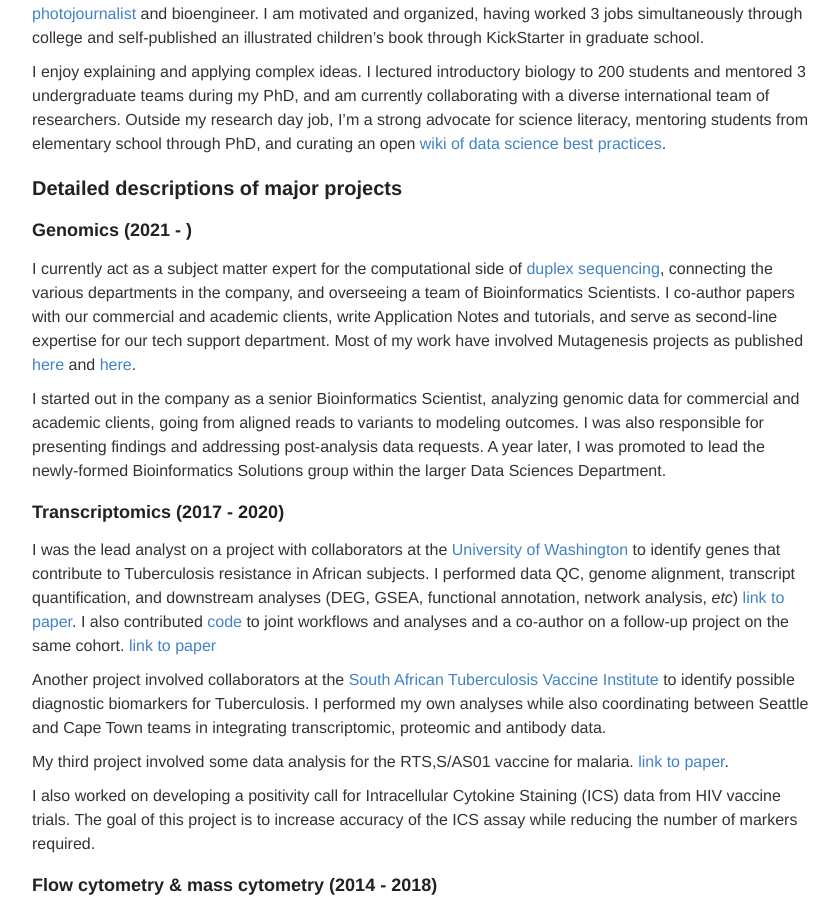
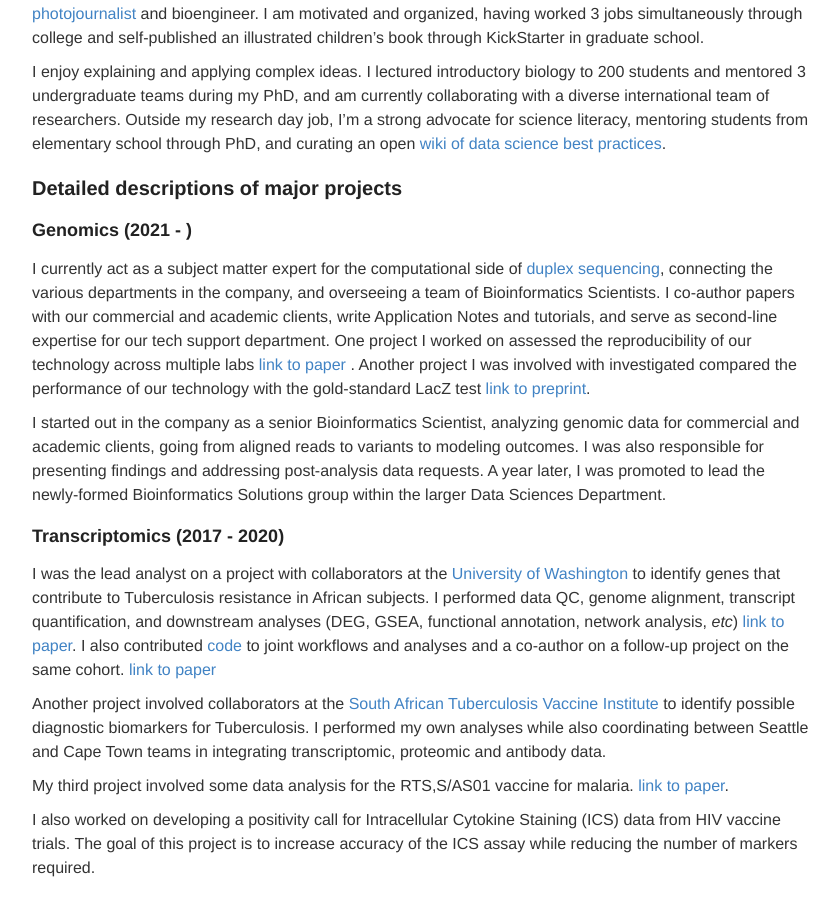
Before and after one commit to ptvan/ptvan.github.io, a Jekyll site: the page built from research.md, in a window 1280 px wide and 900 px high, scrolled down 452 px. Shown: the whole window, without its empty margins (218-1057 px from the left). Built offline with Jekyll 4.4.1, drawn with Linux system fonts in a browser that asks for light colours.

Commit message:
updated research

```diff
--- a/research.md
+++ b/research.md
@@ -19,7 +19,8 @@ I enjoy explaining and applying complex ideas. I lectured introductory biology t
 ### Genomics (2021 - )
 
 I currently act as a subject matter expert for the computational side of [duplex sequencing](https://twinstrandbio.com/technology/), connecting the various departments in the company, and overseeing a team of Bioinformatics Scientists. I co-author papers with our commercial and academic clients, write Application Notes and tutorials, and serve as second-line
-expertise for our tech support department. Most of my work have involved Mutagenesis projects  as published [here](https://www.sciencedirect.com/science/article/abs/pii/S1383571823000670) and [here](https://www.biorxiv.org/content/10.1101/2023.02.23.529719v1).
+expertise for our tech support department. One project I worked on assessed the reproducibility of our technology across
+multiple labs [link to paper](https://www.sciencedirect.com/science/article/abs/pii/S1383571823000670) . Another project I was involved with investigated compared the performance of our technology with the gold-standard LacZ test [link to preprint](https://www.biorxiv.org/content/10.1101/2023.02.23.529719v1).
 
 I started out in the company as a senior Bioinformatics Scientist, analyzing genomic data for commercial and academic clients, going from aligned reads to variants to modeling outcomes. I was also responsible for presenting findings and addressing post-analysis data requests. A year later, I was promoted to lead the newly-formed Bioinformatics Solutions group within the larger Data Sciences Department.
 
```
